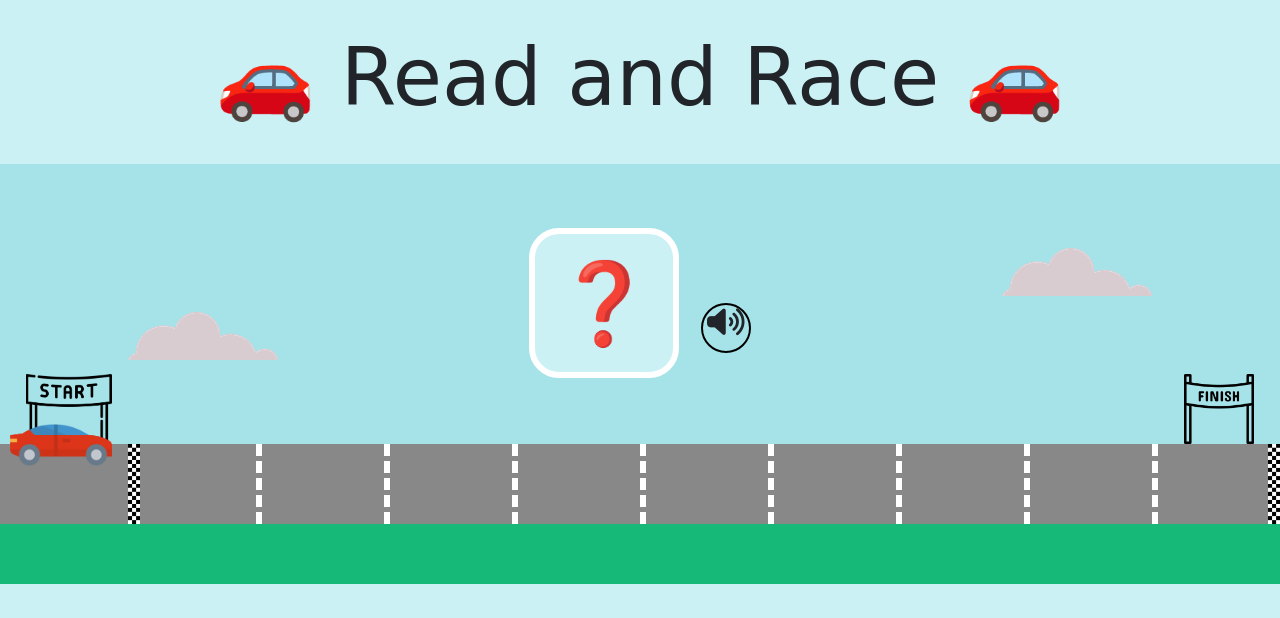
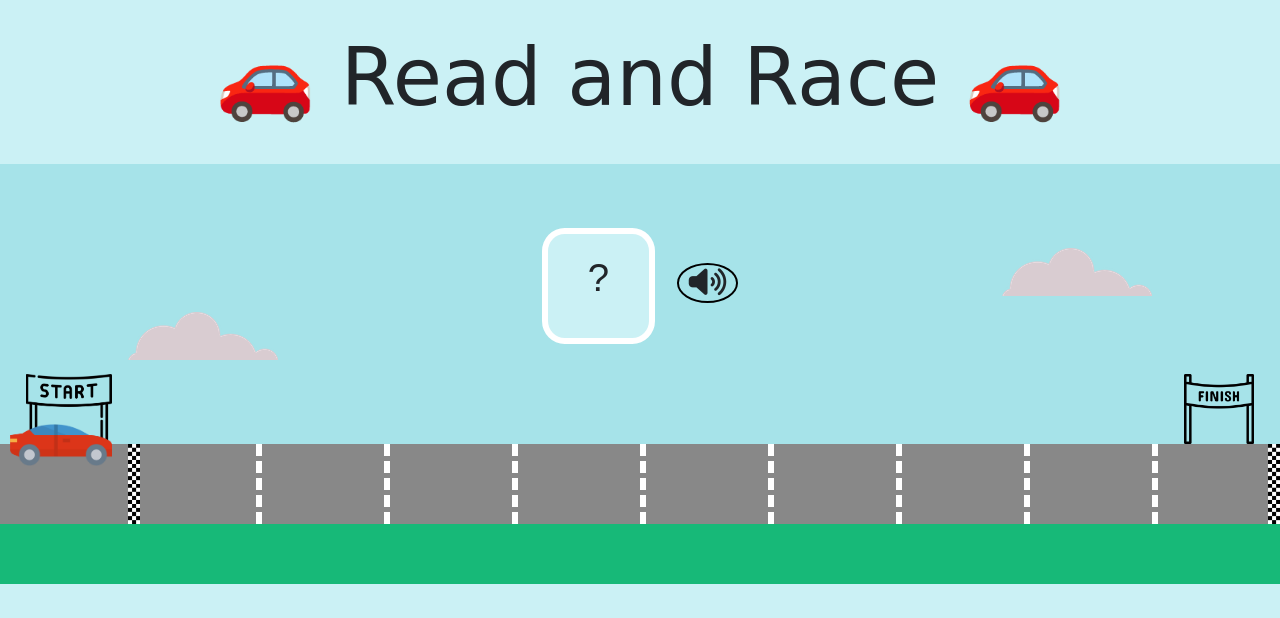
Before and after one commit to thphan/read-and-race, a PHP site: page /index.html in a window 1280 px wide. Shown: the top 618 px of the page. Run offline with PHP 8.4, Linux system fonts and the light colour scheme; some libraries are stand-ins or nearby versions; some web fonts are replaced.

Commit message:
update styling

```diff
--- a/css/styles.css
+++ b/css/styles.css
@@ -57,25 +57,24 @@ a{
   display:inline-block;
   margin-top:8vh;
   background-color: #CBF1F5;
-  height: 150px;
-  width: 150px;
   border: 6px solid white;
   border-radius: 20%;
-  font-size:10vh;
-  padding:10px;
+}
+
+.random-letter-text{
+  padding:15px 40px;
+  font-size:160%;
 }
 
 .speaker-button{
   display:inline-block;
   border: 2px solid black;
   border-radius: 50%;
-  height: 50px;
-  width: 50px;
   margin-left:15px;
 }
 
 .fas{
-  padding-top:30%;
+  margin:15px 10px;
 }
 
 
--- a/index.html
+++ b/index.html
@@ -26,7 +26,7 @@
       <img class="start-flag" src="images/start-flag.png" alt="start-flag-img">
       <img class="finish-flag" src="images/finish-flag.png" alt="finish-flag-img">
       <div class="letter-area">
-        <div type="button" class="random-letter" onclick="updateRandomLetter()">❓</div>
+        <div type="button" class="random-letter" onclick="updateRandomLetter()"><p class="random-letter-text">?</p></div>
         <div type="button" class="speaker-button"><i class="fas fa-volume-up fa-lg"></i></div>
       </div>
     </div>
--- a/index.js
+++ b/index.js
@@ -51,8 +51,8 @@ $(document).keyup(function(event){
 
 $(".speaker-button").click(function(e){
   animateFlash(".speaker-button");
-  var letter=$(".random-letter").text();
-  if (letter!=="❓" && letter!==""){
+  var letter=$(".random-letter-text").text();
+  if (letter!=="?" && letter!==""){
     readOutLoud(letter);
   }
   else{
@@ -65,7 +65,7 @@ function updateRandomLetter(){
   $(".random-letter").css("background-color","#CBF1F5");
   animatePress(".random-letter");
   randomLetter=getRandomLetter();
-  displayLetter(".random-letter");
+  displayLetter(".random-letter-text");
   $("#main-title").text("🤔 Please pronounce the letter!");
 }
 
@@ -104,7 +104,7 @@ function resetGame(){
   $(".car").css("left","10px");
   $("#main-title").text("Press ⏎ to continue ...");
   $(".pronounced-letter").text("");
-  $(".random-letter").text("❓");
+  $(".random-letter-text").text("?");
 }
 
 function readOutLoud(letter) {
```
